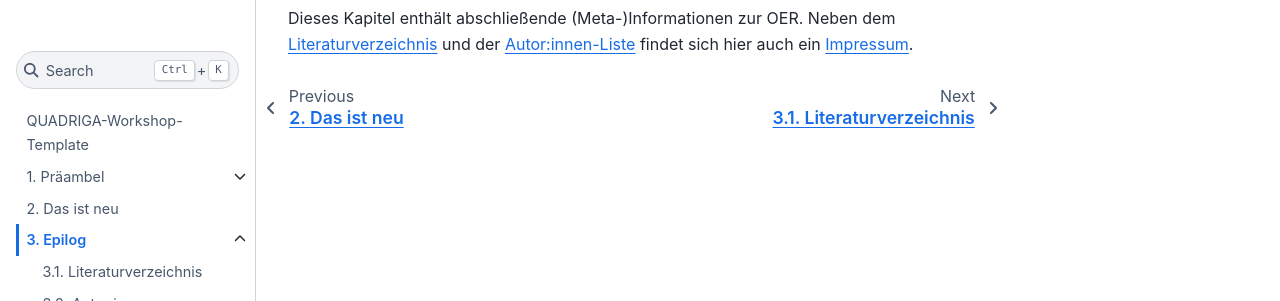
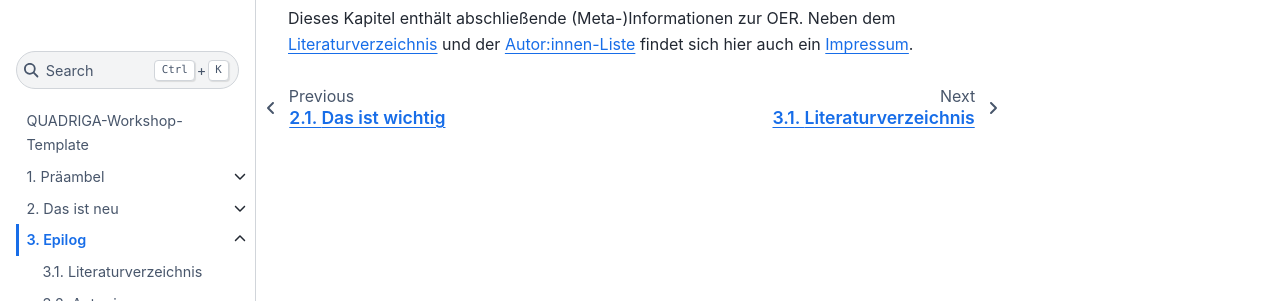
Before and after one commit to 4nn4pyng/Quadriga-OER-AG, a Jupyter Book: the page built from epilog/toc.md, in a window 1280 px wide. Shown: the part 130-431 px from the top of the page. Built offline with Jupyter Book 1.0.4 settings and Sphinx 7.4.7 and the Sphinx Book theme 1.1.4, drawn with Linux system fonts in a browser that asks for light colours; part of the change alters nothing that is shown.

Commit message:
Update _toc.yml

```diff
--- a/_toc.yml
+++ b/_toc.yml
@@ -12,6 +12,8 @@ chapters:
       - file: präambel/technische_voraussetzungen.md
       - file: präambel/vorkenntnisse.md
   - file: mein-geheimer-Ordner/neu.md
+    sections:
+      - file: mein-geheimer-Ordner/auch-interessant.md
   - file: epilog/toc.md
     sections:
       - file: epilog/literaturverzeichnis.md
```
